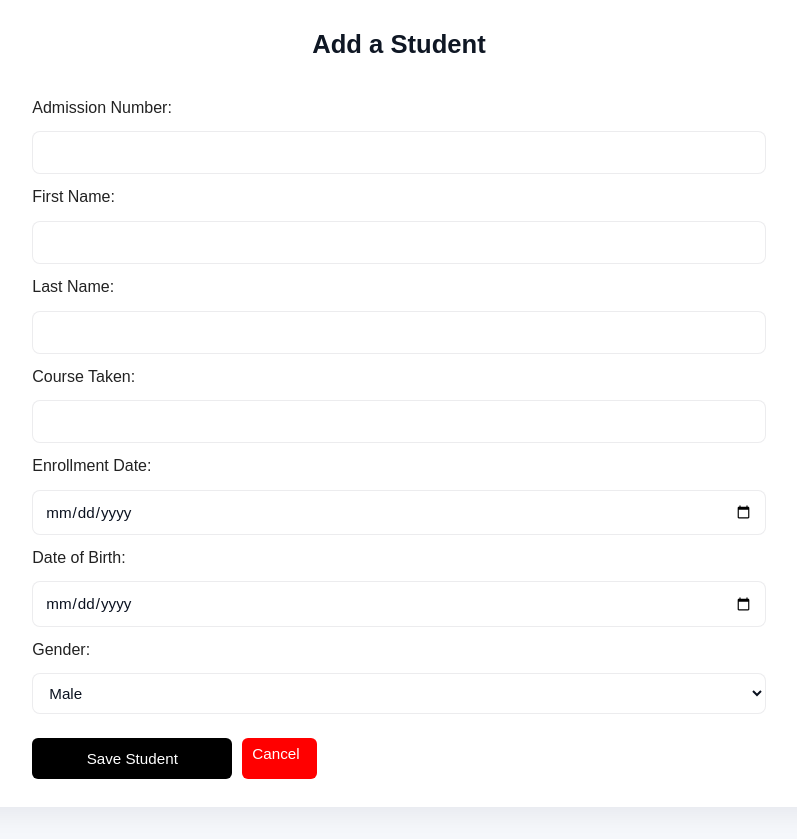
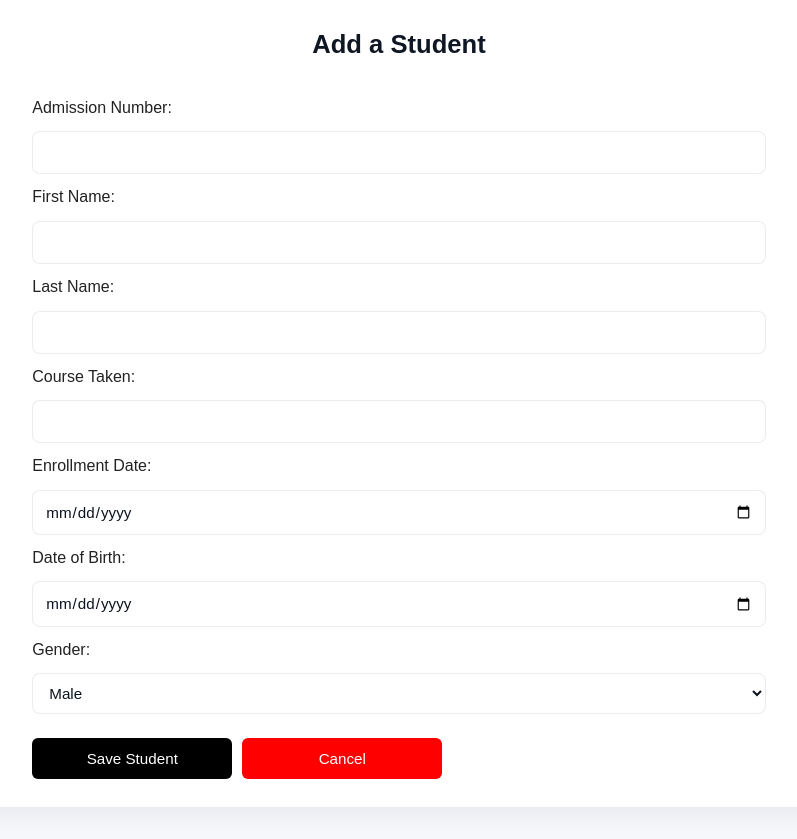
Before and after one commit to MuhammadHassanSaggaf/student_managment_system, a Django app: template templates/edit.html in a window 1280 px wide. Shown: the part 33-872 px from the top of the page, without its empty margins (241-1038 px from the left). Run offline with Django 5.2, Linux system fonts and the light colour scheme; the template is opened without the code that fills it, so the values that code supplies are empty.

Commit message:
Fixed import for css

```diff
--- a/templates/add.html
+++ b/templates/add.html
@@ -5,7 +5,7 @@
     <meta charset="UTF-8">
     <meta name="viewport" content="width=device-width, initial-scale=1.0">
     <title>Student Managment System</title>
-    <link rel="stylesheet" href="{% static 'css/styles.css' %}">
+    <link rel="stylesheet" href="{% static 'css/styles.css' %}?v=2">
 </head>
 <body>
   <div class="container">
--- a/templates/edit.html
+++ b/templates/edit.html
@@ -5,7 +5,7 @@
   <meta charset="utf-8">
   <meta name="viewport" content="width=device-width,initial-scale=1">
   <title>{% if student %}Edit{% else %}Add{% endif %} Student</title>
-  <link rel="stylesheet" href="{% static 'css/styles.css' %}">
+  <link rel="stylesheet" href="{% static 'css/styles.css' %}?v=2">
 </head>
 <body>
   <div class="container">
@@ -49,7 +49,7 @@
 
       <div class="actions form-full" style="margin-top:12px">
         <button type="submit" class="button">{% if student %}Save Changes{% else %}Save Student{% endif %}</button>
-        <a href="{% url 'list' %}" class="buttonsecondary" style="margin-left:10px">Cancel</a>
+        <a href="{% url 'list' %}" class="buttoncancel" style="margin-left:10px">Cancel</a>
       </div>
     </form>
   </div>
--- a/templates/list.html
+++ b/templates/list.html
@@ -5,7 +5,7 @@
     <meta charset="UTF-8">
     <meta name="viewport" content="width=device-width, initial-scale=1.0">
     <title>Student Managment System</title>
-    <link rel="stylesheet" href="{% static 'css/styles.css' %}">
+    <link rel="stylesheet" href="{% static 'css/styles.css' %}?v=2">
 </head>
 <body>
   <div class="container">
@@ -35,7 +35,7 @@
                 <td class = "edit_delete">
 
                     <button class="editbutton">
-                        <a href="{% url 'edit' student.id %}" class="button">Edit</a>
+                        <a href="{% url 'edit' student.id %}" class="editbutton">Edit</a>
                     </button>
                     <form method="post" action="{% url 'delete' student.id %}" style="display:inline" onsubmit="return confirm('Delete {{ student.first_name }} {{ student.last_name }}?');">
                     {% csrf_token %}
```
